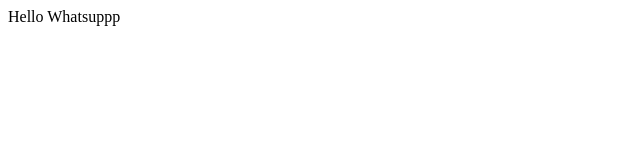
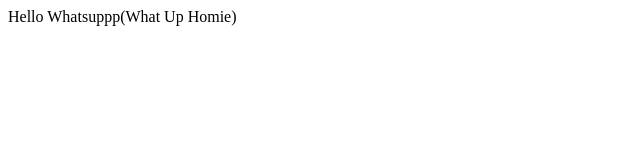
Before and after one commit to Rithvikcc/Remote-Repo, a plain HTML site: page index.html in a window 1280 px wide. Shown: the whole page, without its empty margins (0-640 px from the left). Drawn offline with Linux system fonts and the light colour scheme.

Commit message:
New MSG Added

```diff
--- a/index.html
+++ b/index.html
@@ -1 +1 @@
-<p>Hello Whatsuppp</p>
+<p>Hello Whatsuppp(What Up Homie)</p>
```
